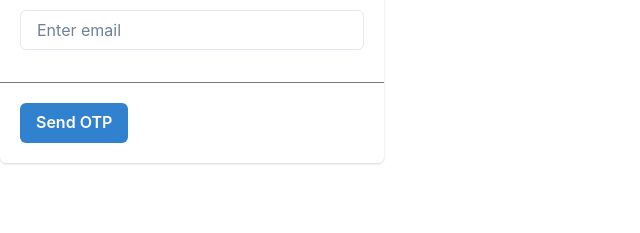
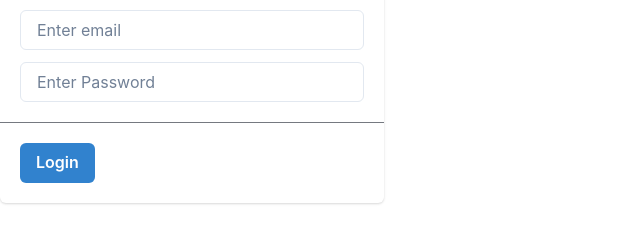
Before and after one commit to CrypticMessenger/Student_Management_DEP_demo_webapp, a React (Create React App) app: page / in a window 1280 px wide. Shown: the part 328-561 px from the top of the page, without its empty margins (0-640 px from the left). Built offline with nearby package versions, Linux system fonts and the light colour scheme.

Commit message:
Implemented login functionality and persist login

```diff
--- a/src/App.js
+++ b/src/App.js
@@ -5,6 +5,7 @@ import { ChakraProvider } from '@chakra-ui/react'
 import { BrowserRouter, Route, Routes } from "react-router-dom";
 
 function App() {
+
   return (
     <ChakraProvider>
     <BrowserRouter>
--- a/src/components/Login.js
+++ b/src/components/Login.js
@@ -1,4 +1,4 @@
-import {React,useState} from 'react'
+import {React,useEffect,useState} from 'react'
 import { Card, Text, CardBody, CardFooter,Image,Stack,Heading,Input,Divider,ButtonGroup,Button,InputRightElement,InputGroup } from '@chakra-ui/react'
 import { useNavigate } from "react-router-dom";
 import axios from "axios";
@@ -7,85 +7,46 @@ export default function Login() {
 
   const navigate = useNavigate();
   const [email, setEmail] = useState("");
-  const [password,setPassword] = useState(0);
-  const [msg,setMsg] = useState("Send OTP");
-  const [show, setShow] = useState(false);
-  const [otp, setOtp] = useState(0);
-  const [success, setSuccess] = useState(false)
-  const [otp_sent, setOtp_sent] = useState(false)
-  const [isDisabled, setisDisabled] = useState(false)
+  const [password,setPassword] = useState("");
+
+
+
+  useEffect(() => {
+    if(localStorage.getItem('login')){
+      navigate('/home')
+    }
+  },[])
+
   const handleUsernameChange = (e)=>{
     setEmail(e.target.value);
   }
-  async function handleFirstSubmit(email){
-    await axios.post("http://localhost:5000/api/otp",{email:email}).then(res=>{
-        setSuccess(res.data.success)
-        setOtp_sent(res.data.otp_sent)
-      }).then(()=>{
 
-        console.log(otp_sent);
-        console.log(success);
-        if(otp_sent){
-          setisDisabled(true);
-          setMsg("Login")
-        }
-        else if(!success){
-          navigate('/')
-        }
-        else{
-          navigate('/home')
-        }
-      });
-  }
-  const handleSubmit = (e)=>{
+  const handleSubmit = async (e)=>{
     e.preventDefault();
 
 
-      // axios.post("http://localhost:5000/api/otp",{email:email}).then(res=>{
-      //   setSuccess(res.data.success)
-      //   setOtp_sent(res.data.otp_sent)
-      // })
-      handleFirstSubmit(email);
-      // console.log(otp_sent);
-      // console.log(success);
-      // if(otp_sent){
-      //   setisDisabled(true);
-      //   setMsg("Login")
-      // }
-      // else if(!success){
-      //   navigate('/')
-      // }
-      // else{
-      //   navigate('/home')
-      // }
+
+
+    let body = {email:email, password:password};
+    const res = await axios.post("http://localhost:5000/api/login",{data:body});
+    if(res.data.success){
+      navigate('/home');
+      localStorage.setItem("login","true");
+    }
+    else{
+      alert("wrong email / password entered!");
+      navigate('/')
+      setEmail("");
+      setPassword("");
+    }
 
 
   }
-  const handleOtp = (e)=>{
-    axios.get("http://localhost:5000/api/auth",{email:email,password:password}).then(res=>{
-      if(res.data.success){
-        navigate('/home')
-      }
-      else{
-        navigate('/')
-      }
-    })
-    // if((''+otp) === password ){
-    //   navigate('/home');
-    // }
-    // else{
-    //   setisDisabled(false);
-    //   setEmail("");
-    //   setPassword("");
-    //   setMsg("Send OTP")
-    // }
-  }
+
   const handlePasswordChange = (e)=>{
     setPassword(e.target.value);
   }
-  const handleClick = ()=>{
-    setShow(!show);
-  }
+
   return (
 
   <Card maxW='sm'>
@@ -97,7 +58,7 @@ export default function Login() {
     />
     <Stack mt='6' spacing='3'>
       <Heading size='md'>Login</Heading>
-      <Input placeholder='Enter email' disabled ={isDisabled} type="email" value={email} onChange={handleUsernameChange}/>
+      <Input placeholder='Enter email'  type="email" value={email} onChange={handleUsernameChange}/>
       <InputGroup size='md'>
       {/* <Input
         pr='4.5rem'
@@ -106,9 +67,9 @@ export default function Login() {
         value={password}
         onChange={handlePasswordChange}
       /> */}
-      {isDisabled && <Input
+      { <Input
         pr='4.5rem'
-        placeholder='Enter OTP'
+        placeholder='Enter Password'
         value={password}
         onChange={handlePasswordChange}
       />}
@@ -122,8 +83,8 @@ export default function Login() {
   <Divider />
   <CardFooter>
     <ButtonGroup spacing='2'>
-      <Button variant='solid' colorScheme='blue' onClick={isDisabled? handleOtp:handleSubmit}>
-        {msg}
+      <Button variant='solid' colorScheme='blue' onClick={handleSubmit}>
+        {"Login"}
       </Button>
 
     </ButtonGroup>
```
Also changed, not shown: server.js (+17 -13 lines).
